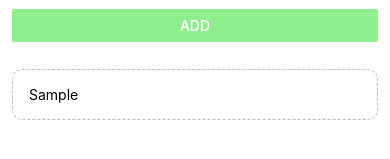
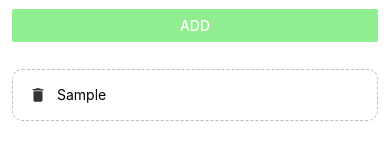
Before and after one commit to Raul184/React_Native_ToDo_List_App, a React Native app: screen / in a window 390 px wide. Both pictures are taken after typing "Sample" into the empty fields and a click on the button "ADD". Shown: the part 161-320 px from the top of the page. Built offline with nearby package versions, Linux system fonts and the light colour scheme.

Commit message:
icon implemente to delete todos

```diff
--- a/App.js
+++ b/App.js
@@ -10,6 +10,7 @@
 import Header from './components/header/header'
 import TodoForm from './components/TodoForm/TodoForm'
 import TodoItem from './components/todoItem/TodoItem'
+
 
 export default function App() {
   const [todos , setTodos] = useState([])
@@ -38,7 +39,7 @@
   }
 
   return (
-    <TouchableWithoutFeedback onPress={() => Keyboard.dismiss()}>
+    // <TouchableWithoutFeedback onPress={() => Keyboard.dismiss()}>
       <View style={styles.container}>
         <Header />
         <View style={styles.content}>
@@ -53,7 +54,7 @@
           </View>
         </View>
       </View>
-    </TouchableWithoutFeedback>
+    // </TouchableWithoutFeedback>
   );
 }
 
--- a/components/TodoForm/TodoForm.js
+++ b/components/TodoForm/TodoForm.js
@@ -1,5 +1,5 @@
 import React , {useState} from 'react'
-import {View,TextInput,StyleSheet,Text,Button} from 'react-native'
+import {View,TextInput,StyleSheet,Button} from 'react-native'
 
 const TodoForm = ({add}) => {
   const [ todo , setNueTodo ] = useState('')
--- a/components/todoItem/TodoItem.js
+++ b/components/todoItem/TodoItem.js
@@ -1,10 +1,13 @@
 import React from 'react'
-import { StyleSheet, Text, TouchableOpacity } from 'react-native';
-
+import { StyleSheet, Text, TouchableOpacity,View } from 'react-native';
+import {MaterialIcons} from '@expo/vector-icons'
 
 const TodoItem = ({item: {text , key} , handle}) => {
   return <TouchableOpacity onPress={() => handle(key)}>
-    <Text style={styles.item}>{text}</Text>
+    <View style={styles.item}>
+      <MaterialIcons name='delete' size={18} color='#333' />
+      <Text style={styles.text}>{text}</Text>
+    </View>
 </TouchableOpacity>
 }
 
@@ -16,7 +19,13 @@
     borderColor: '#bbb',
     borderWidth: 1,
     borderStyle: 'dashed',
-    borderRadius: 10
+    borderRadius: 10,
+    flex:1,
+    flexDirection:'row',
+    alignContent:'center'
+  },
+  text: {
+    marginLeft:10
   }
 })
 
```
